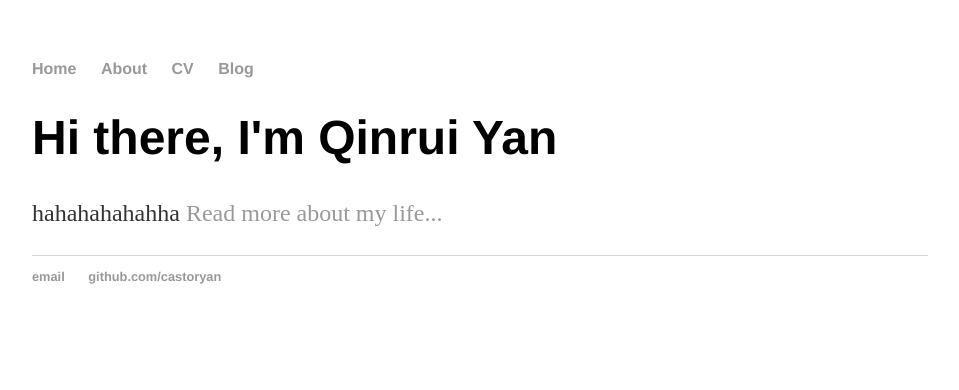
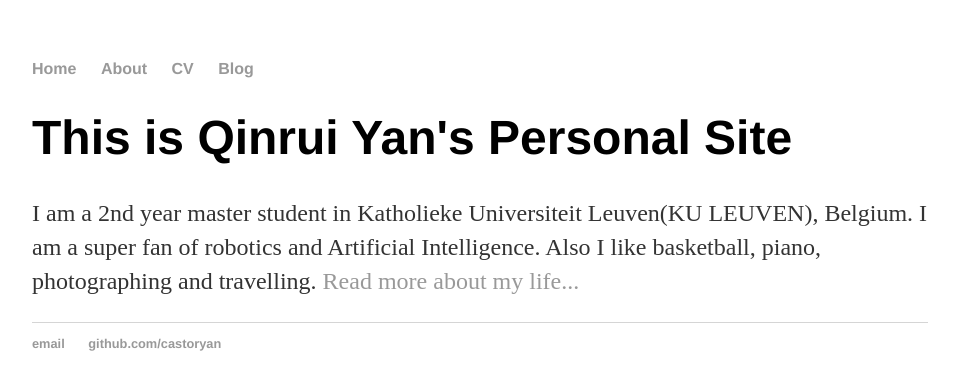
Before and after one commit to castoryan/castoryan.github.io, a Jekyll site: the page built from index.html, in a window 1280 px wide. Shown: the top 390 px of the page, without its empty margins (160-1119 px from the left). Built offline with Jekyll 4.4.1, drawn with Linux system fonts in a browser that asks for light colours.

Commit message:
modified:   index.html

```diff
--- a/index.html
+++ b/index.html
@@ -3,8 +3,9 @@ layout: default
 title: Qinrui
 ---
 <div class="blurb">
-	<h1>Hi there, I'm Qinrui Yan</h1>
-	<p>hahahahahahha
+	<h1>This is Qinrui Yan's Personal Site</h1>
+	<p>I am a 2nd year master student in Katholieke Universiteit Leuven(KU LEUVEN), Belgium.
+	I am a super fan of robotics and Artificial Intelligence. Also I like basketball, piano, photographing and travelling.
 	<a href="/about">Read more about my life...</a>
 	</p>
 </div><!-- /.blurb -->
```
